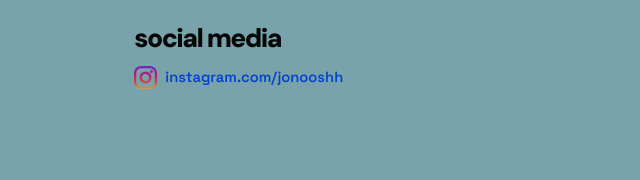
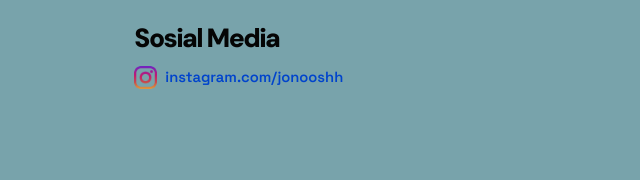
Before and after one commit to ujangcilok-hue/webportohaydarsungsang, a plain HTML site: page Haydar.html in a window 1280 px wide. Shown: the part 283-463 px from the top of the page, 439-1079 px from the left. Drawn offline with Linux system fonts and the light colour scheme.

Commit message:
Add files via upload

```diff
--- a/Haydar.html
+++ b/Haydar.html
@@ -48,7 +48,7 @@
 
 
           <section class="section socials">
-            <h2>social media</h2>
+            <h2>Sosial Media</h2>
             <p>
               <img class="social-img" src="Gambar/instagram.png" alt="Instagram">
               <a href="https://www.instagram.com/jonooshh/" target="_blank" rel="noopener noreferrer">instagram.com/jonooshh</a>
```
Also changed, not shown: Sungsang.html (+1 -1 lines).
